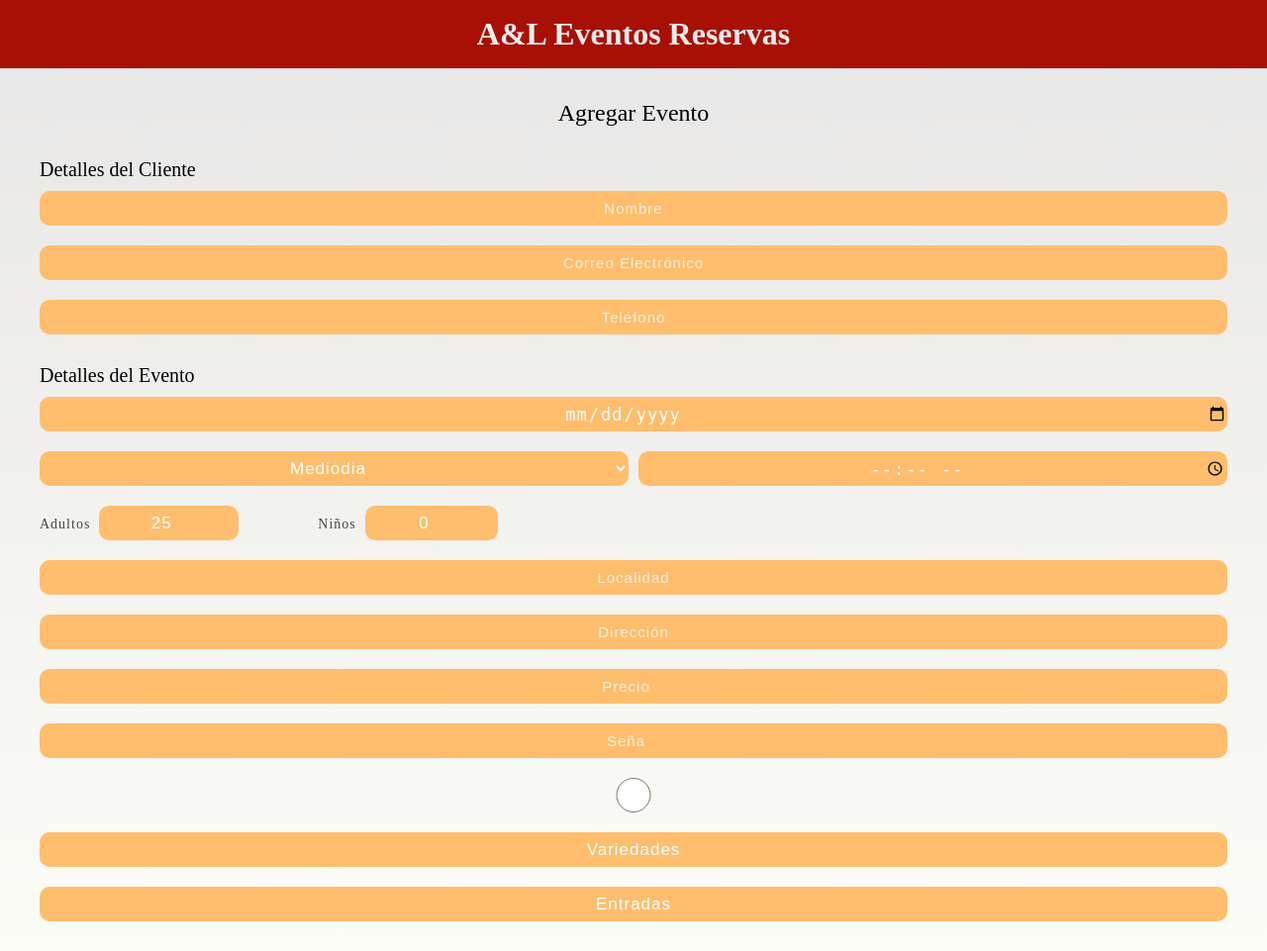
After one commit to AgustinMendez25/AyL_Eventos_Reservas_Web, a PHP site: page /agregarEvento.php in a window 1280 px wide. The commit adds this page. Shown: the whole page at 99% size. Run offline with PHP 8.4, Linux system fonts and the light colour scheme; data that the repository does not hold is empty.

Commit message:
Avances de "agregarEvento.php"
Se da inicio a esta vista agregando los inputs del formulario y dandoles estilo (nada funcional).

```diff
--- /dev/null
+++ b/agregarEvento.php
@@ -0,0 +1,69 @@
+<?php
+    include("conexion.php");
+?>
+
+<!DOCTYPE html>
+
+<html lang="en">
+
+<head>
+    <meta charset="UTF-8">
+    <meta http-equiv="X-UA-Compatible" content="IE=edge">
+    <meta name="viewport" content="width=device-width, initial-scale=1.0">
+    <title>AyL_Eventos_Reservas</title>
+
+    <!--CSS-->
+    <link rel="stylesheet" href="assets/css/style.css">
+
+    <!--JS-->
+
+</head>
+
+<body>
+
+    <div class="contenedor">
+        <div class="nav">
+            <h1>A&L Eventos Reservas</h1>
+        </div>
+        <div class="contenedor-divForm">
+            <h4>Agregar Evento</h4>
+            <form action="" method="POST">
+                <h5>Detalles del Cliente</h5>
+                <input type="text" id="nombreCliente" placeholder="Nombre">
+                <input type="email" id="mailCliente" placeholder="Correo Electrónico">
+                <input type="text" id="telefonoCliente" placeholder="Teléfono">
+
+                <h5>Detalles del Evento</h5>
+                <input type="date" id="fecha">
+                <div class="div-dosHijos">
+                    <select id="horario">
+                        <option value="mediodia">Mediodia</option>
+                        <option value="tarde">Tarde</option>
+                        <option value="noche">Noche</option>
+                    </select>
+                    <input type="time" id="hora">
+                </div>
+                <div class="div-dosHijos">
+                    <div>
+                        <label for="">Adultos</label>
+                        <input type="number" id="adultos" min="25" value="25">
+                    </div>
+                    <div>
+                        <label for="">Niños</label>
+                        <input type="number" id="niños" value="0">
+                    </div>
+                </div>
+                <input type="text" id="localidad" placeholder="Localidad">
+                <input type="text" id="direccion" placeholder="Dirección">
+                <input type="number" id="precio" placeholder="Precio">
+                <input type="number" id="seña" placeholder="Seña">
+                <input type="radio" id="señado">
+                <input type="button" value="Variedades">
+                <input type="button" value="Entradas">
+            </form>
+        </div>
+    </div>
+
+</body>
+
+</html>
--- a/assets/css/style.css
+++ b/assets/css/style.css
@@ -1,6 +1,11 @@
 *{
     padding: 0;
     margin: 0;
+}
+
+:root {
+    --colorPrimario: rgb(169, 16, 5);
+    --colorSecundario: rgb(255, 190, 110);
 }
 
 ul {
@@ -13,8 +18,8 @@ ul {
 }
 
 .nav{
-    padding: 28px 0px;
-    background-color: rgb(169, 16, 5);
+    padding: 16px 0px;
+    background-color: var(--colorPrimario);
     position: relative;
     z-index: 1;
 }
@@ -234,3 +195,65 @@ ul {
         --alturaInfo: 98px;
     }
 }
+
+
+/*-------------CSS AGREGAR EVENTO----------*/
+
+.contenedor-divForm {
+    padding: 20px 40px;
+}
+
+.contenedor-divForm h4 {
+    text-align: center;
+    font-size: 24px;
+    font-weight:400;
+    padding: 12px;
+}
+
+.contenedor-divForm h5 {
+    font-size: 20px;
+    font-weight:400;
+    margin-top: 20px;
+}
+
+.contenedor-divForm input, .contenedor-divForm select {
+    width: 100%;
+    height: 35px;
+    margin: 10px 0px;
+    border: none;
+    border-radius: 10px;
+    text-align: center;
+    background-color: var(--colorSecundario);
+    color: white;
+    font-size: 17px;
+    letter-spacing: 1px;
+    font-weight: 400;
+}
+
+.contenedor-divForm input::placeholder {
+    color: rgba(255, 255, 255, 0.753);
+    font-size: 15px;
+    letter-spacing: 1px;
+}
+
+.div-dosHijos {
+    display: flex;
+    align-items: center;
+}
+
+.div-dosHijos select, .div-dosHijos input {
+    width: 50%;
+}
+
+.div-dosHijos select {
+    margin-right: 5px;
+}
+.div-dosHijos input {
+    margin-left: 5px;
+}
+
+.contenedor-divForm label {
+    color: rgba(0, 0, 0, 0.712);
+    font-size: 14px;
+    letter-spacing: 1px;
+}
--- a/assets/js/menu.js
+++ b/assets/js/menu.js
@@ -28,13 +28,13 @@ menuOpt4.addEventListener("click", ()=>{
 })
 
 menuOpt1.addEventListener("click", ()=>{
-    alert("agregar registro");
+    //alert("agregar registro");
 })
 
 menuOpt2.addEventListener("click", ()=>{
-    alert("filtrar registros");
+    //alert("filtrar registros");
 })
 
 menuOpt3.addEventListener("click", ()=>{
-    alert("eliminar registro");
+    //alert("eliminar registro");
 })
--- a/tabla.php
+++ b/tabla.php
@@ -14,6 +14,7 @@
 
     <!--CSS-->
     <link rel="stylesheet" href="assets/css/style.css">
+    <link rel="stylesheet" href="assets/css/menu.css">
 
     <!--JS-->
     <script src="assets/js/coloresTarjeta.js"></script>
@@ -28,7 +29,7 @@
         </div>
         <div class="contenedor-menu">
             <div id="menu" class="div-menu">
-                <button id="btn-agregar" class="btn-opt">Agregar</button>
+                <button id="btn-agregar" class="btn-opt"><a href="agregarEvento.php">Agregar</a></button>
                 <button id="btn-filtrar" class="btn-opt">Filtrar</button>
                 <button id="btn-eliminar" class="btn-opt">Eliminar</button>
                 <button id="btn-menu" class="btn-opt">Menú</button>
@@ -68,7 +69,7 @@
                             <h5>Cliente</h5>
                             <ul id="ul-cliente-<?php echo $idRes?>">
                                 <li>Nombre: Hernesto <?php echo $row['nombre']; ?></li>
-                                <li>Telefono: 1111111111<?php echo $row['telefono']; ?></li>
+                                <li>Telefono: <?php echo $row['telefono']; ?></li>
                                 <li>Mail: aguslumendezmendez@gmail.com<?php echo $row['mail']; ?></li>
                             </ul>
                         </div>
```
Also changed, not shown: other parts of assets/css/style.css (+6 -50 lines), assets/css/menu.css (added, +51 -0 lines), anotaciones.png, ideaAgregarEvento.jpg (added).
